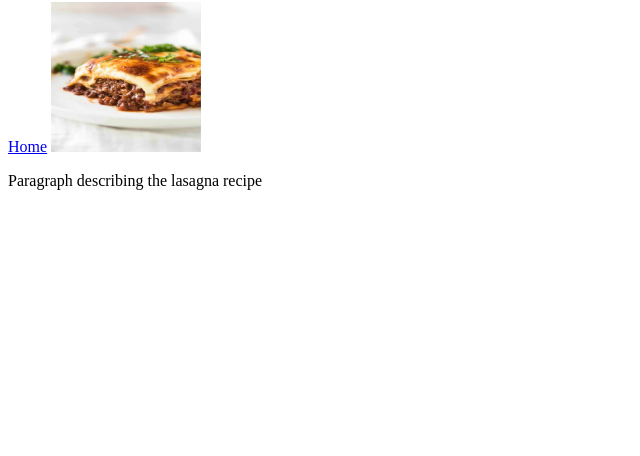
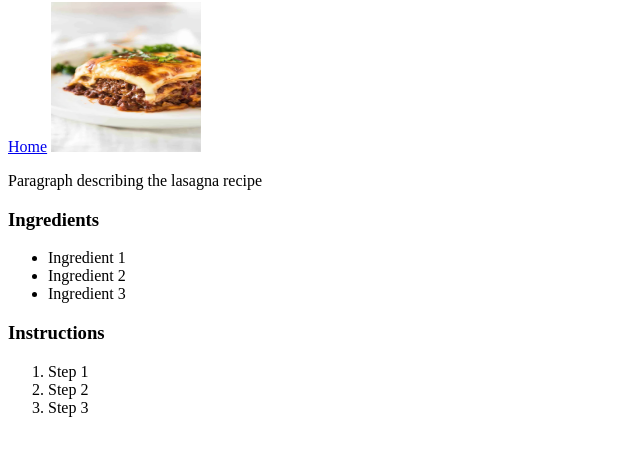
Before and after one commit to TheEquinoxx/Recipes, a plain HTML site: page Recipes/lasagna.html in a window 1280 px wide. Shown: the part 78-534 px from the top of the page, without its empty margins (0-640 px from the left). Drawn offline with Linux system fonts and the light colour scheme.

Commit message:
Doc: Added Ingredients and Steps List

```diff
--- a/Recipes/lasagna.html
+++ b/Recipes/lasagna.html
@@ -10,5 +10,17 @@
     <a href="../index.html">Home</a>
     <img src="../Images/lasagna.png" alt="Lasagna" height="150" width="150">
     <p>Paragraph describing the lasagna recipe</p>
+    <h3>Ingredients</h3>
+    <ul>
+        <li>Ingredient 1</li>
+        <li>Ingredient 2</li>
+        <li>Ingredient 3</li>
+    </ul>
+    <h3>Instructions</h3>
+    <ol>
+        <li>Step 1</li>
+        <li>Step 2</li>
+        <li>Step 3</li>
+    </ol>
 </body>
 </html>
```
